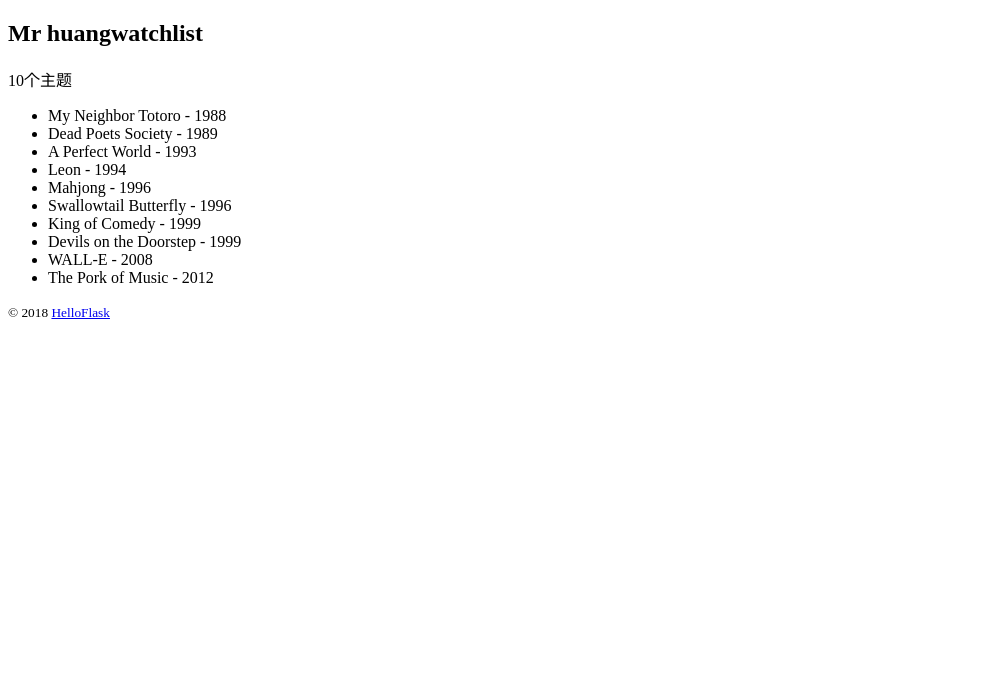
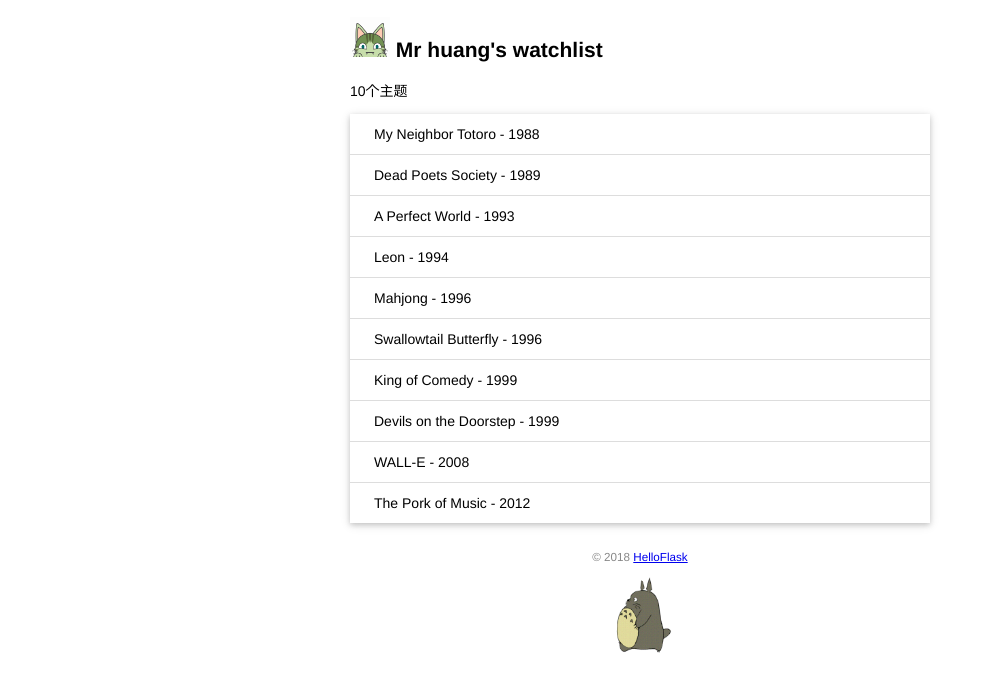
Before and after one commit to xiannvmiao/watchlist, a Flask app: page / in a window 1280 px wide. Shown: the top 692 px of the page, without its empty margins (0-988 px from the left). Run offline with Flask 3, Linux system fonts and the light colour scheme.

Commit message:
Add static files

```diff
--- /dev/null
+++ b/static/style.css
@@ -0,0 +1,48 @@
+/* 页面整体 */
+body {
+    margin: auto;
+    max-width: 580px;
+    font-size: 14px;
+    font-family: Helvetica, Arial, sans-serif;
+}
+
+/* 页脚 */
+footer {
+    color: #888;
+    margin-top: 15px;
+    text-align: center;
+    padding: 10px;
+}
+
+/* 头像 */
+.avatar {
+    width: 40px;
+}
+
+/* 电影列表 */
+.movie-list {
+    list-style-type: none;
+    padding: 0;
+    margin-bottom: 10px;
+    box-shadow: 0 2px 5px 0 rgba(0, 0, 0, 0.16), 0 2px 10px 0 rgba(0, 0, 0, 0.12);
+}
+
+.movie-list li {
+    padding: 12px 24px;
+    border-bottom: 1px solid #ddd;
+}
+
+.movie-list li:last-child {
+    border-bottom:none;
+}
+
+.movie-list li:hover {
+    background-color: #f8f9fa;
+}
+
+/* 龙猫图片 */
+.totoro {
+    display: block;
+    margin: 0 auto;
+    height: 100px;
+}
--- a/templates/index.html
+++ b/templates/index.html
@@ -3,12 +3,18 @@
 <head>
     <meta charset="UTF-8">
     <meta name="viewport" content="width=device-width, initial-scale=1.0">
+    <link rel="icon" href="{{ url_for('static',filename='favicon.icon') }}">
+
     <title>{{ name }}</title>
+    <link rel="stylesheet" href="{{ url_for('static',filename='style.css') }}" type="text/css">
 </head>
 <body>
-    <h2>{{ name }}watchlist</h2>
+    <h2>
+        <img class="avatar" src="{{ url_for('static',filename='images/avatar.png') }}" alt="Avatar">
+        {{ name }}'s watchlist
+    </h2>
     <p>{{ movies|length }}个主题</p>
-    <ul>
+    <ul class="movie-list">
         {% for item in movies %}
         <li>{{ item.get('title')}} - {{item.get('year')}}</li>
         {% endfor %}
@@ -20,5 +26,7 @@
         <span>&copy; 2018 </span>
         <a href="http://helloflask.com/book/3">HelloFlask</a>
     </small>
+    <img class="totoro" src="{{ url_for('static',filename='images/totoro.gif') }}" alt="Walking totoro">
+
 </footer>
 </html>
```
Also changed, not shown: static/images/avatar.png (added), static/images/totoro.gif (added), 1 other file.
